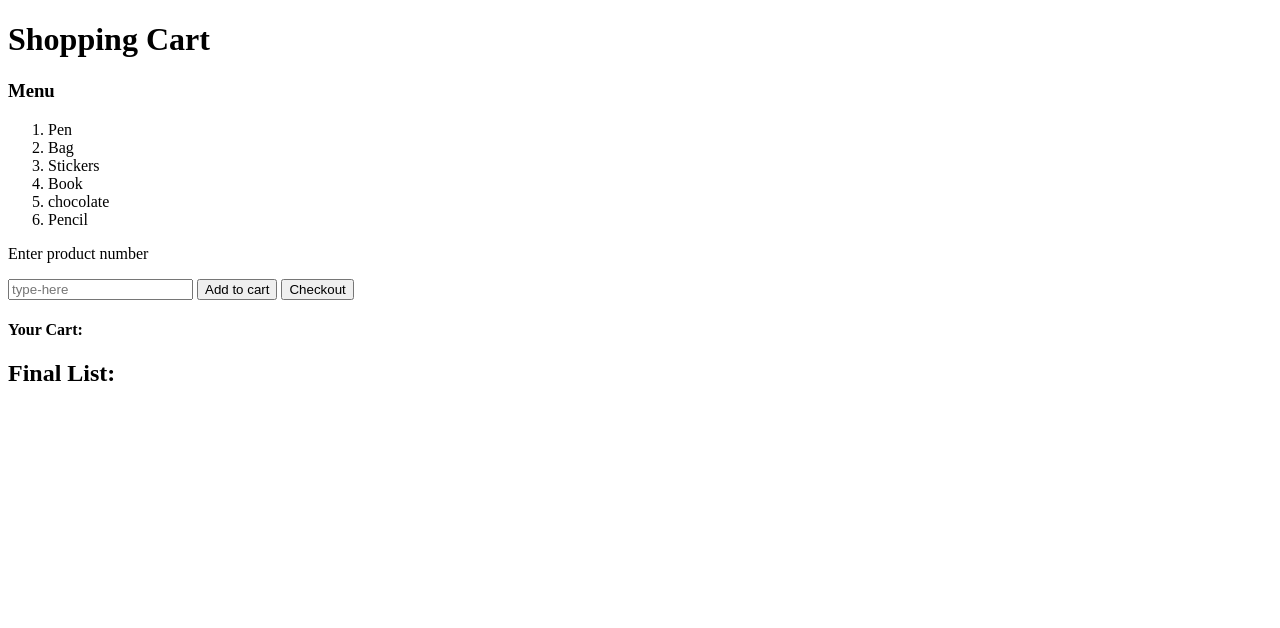
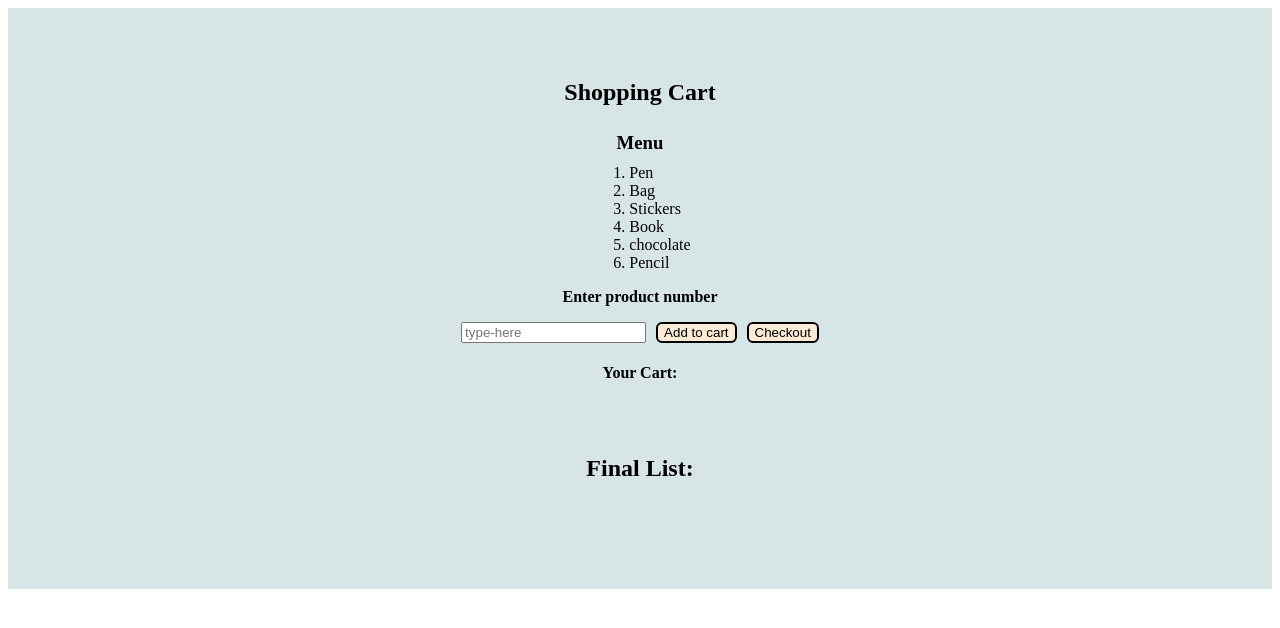
Before and after one commit to RashiTiwari12/ShoppingCart, a plain HTML site: page Shopping-Cart.html in a window 1280 px wide. Drawn offline with Linux system fonts and the light colour scheme.

Commit message:
style-added

```diff
--- a/Shopping-Cart.html
+++ b/Shopping-Cart.html
@@ -6,9 +6,11 @@
     <meta http-equiv="X-UA-Compatible" content="IE=edge">
     <meta name="viewport" content="width=device-width, initial-scale=1.0">
     <title>Document</title>
+    <link rel="stylesheet" href="./style.css">
 </head>
 
 <body>
+    <div class="div-box">
         <h1>Shopping Cart</h1>
         <h3>Menu</h3>
         <ol>
@@ -19,16 +21,18 @@
             <li>chocolate</li>
             <li>Pencil</li>
         </ol>
-    <p>Enter product number</p>
+        <p class="p1">Enter product number</p>
+        <div class="div-box2">
             <input class="input-box" type="text" placeholder="type-here">
             <button class="add-to-cart">Add to cart</button>
             <button class="checkout">Checkout</button>
+        </div>
         <h4>Your Cart:</h4>
         <p class="cart-items"></p>
         <h2>Final List:</h2>
         <p class="final-list"></p>
 
-
+    </div>
     <script>
 
         class order {
--- /dev/null
+++ b/style.css
@@ -0,0 +1,47 @@
+.body{
+    display: flex;
+    font-family: 'Gill Sans', 'Gill Sans MT', Calibri, 'Trebuchet MS', sans-serif;
+
+}
+h1{
+    font-size: x-large;
+}
+.div-box{
+    display: flex;
+    align-items: center;
+    justify-content: center;
+    flex-direction: column;
+    background-color: rgb(216, 229, 231);
+    height: 581px;
+}
+h3{
+    margin: 10px;
+}
+ol{
+    margin: 0px;
+}
+.p1{
+    font-weight: 600;
+}
+.div-box2{
+    display: flex;
+    flex-direction: row;
+}
+.input-box{
+    margin-left: 5px;
+    margin-right: 5px;
+}
+.add-to-cart{
+    border: solid 2px;
+    background-color: antiquewhite;
+    margin-left: 5px;
+    margin-right: 5px;
+    border-radius: 6px;
+}
+.checkout{
+    border: solid 2px;
+    background-color: antiquewhite;
+    margin-left: 5px;
+    margin-right: 5px;
+    border-radius: 6px;
+}
```
Lines whose indentation alone changed are shown as unchanged.
